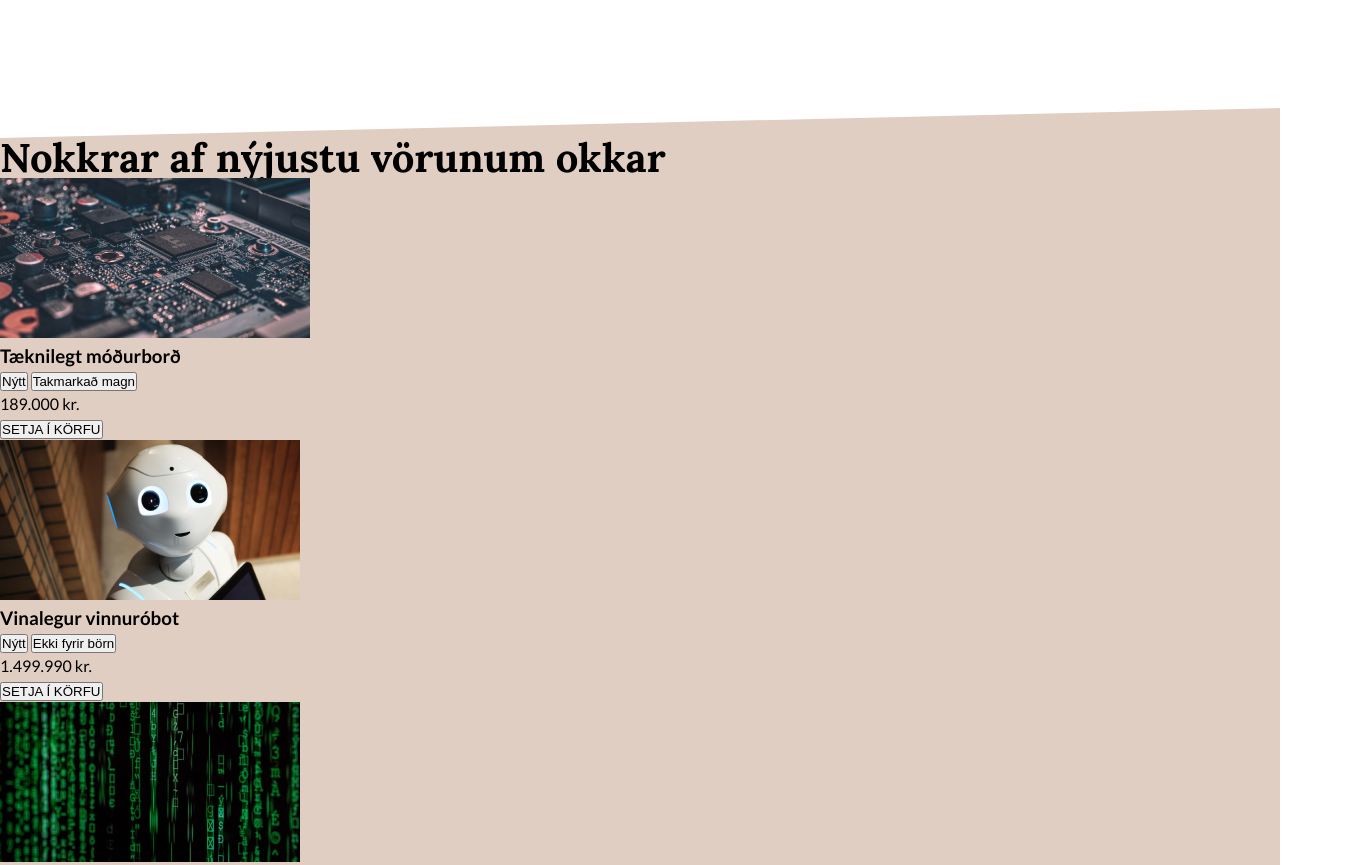
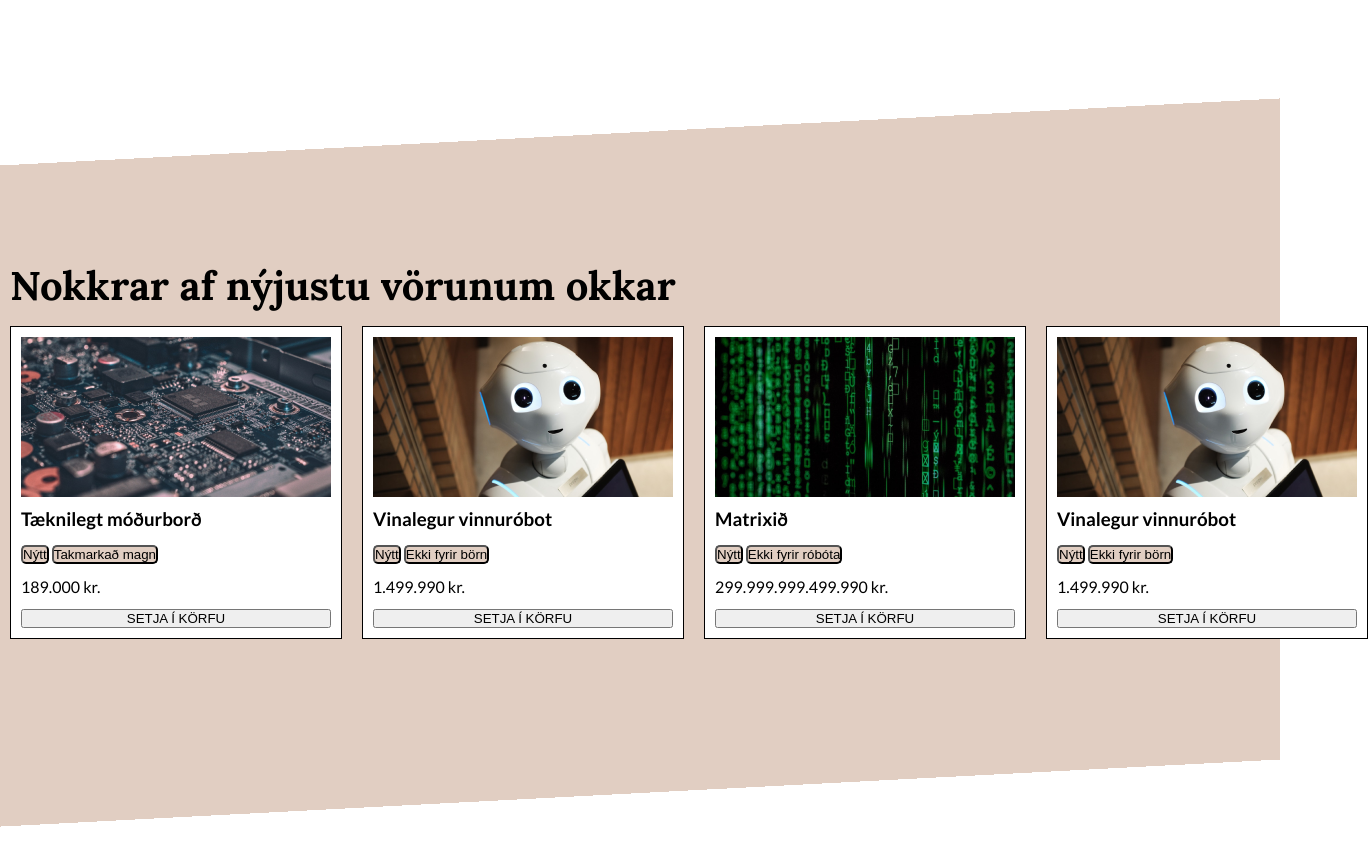
Before and after one commit to hemmiklemmi/Taeknibudin-vefsida, a website: page index.html in a window 1280 px wide. Shown: the part 1080-1945 px from the top of the page, 1368 px wide, since content can reach past the window. Drawn offline with Linux system fonts and the light colour scheme.

Commit message:
vann í forsíðu og lagaði halla

```diff
--- a/index.html
+++ b/index.html
@@ -47,11 +47,13 @@
                     <button>SKOÐA NÝJAR VÖRUR</button>
                 </div>
                 <img class = "content-new-img"src="images/voo-qqq-RSYBi_1fhfM-unsplash 1.png" alt="">
-                <div class= "triangle2"></div>
+
             </div>
+            <div class="triangle-container"></div>
             <div class="products-new">
                 <h2>Nokkrar af nýjustu vörunum okkar</h2>
                 <!--Mögulega á að hafa a tag með border í staðinn fyrir button-->
+                <div class = "products-new-container">
                     <section>
                         <img src="images/alexandre-debieve-FO7JIlwjOtU-unsplash 1.png" alt="">
                         <h3>Tæknilegt móðurborð</h3>
@@ -93,8 +95,10 @@
                         <button>SETJA Í KÖRFU</button>
                     </section>
                 </div>
-            <div class="content-all-CTA">
-                <img src="images/adrian-sulyok-sczNLg6rrhQ-unsplash 1.png" alt="">
+            </div>
+            <div class="triangle-container-r"></div>
+            <div class="content-new-cta">
+                <div class="content-new-text">
                     <h2>Stærsta vöruhús á Íslandi</h2>
                     <p>
                     Vöruhúsið okkar er það stærsta á Íslandi
@@ -103,8 +107,12 @@
                     </p>
                     <button>SKOÐA ALLAR VÖRUR</button>
                 </div>
-            <div class="products-all">
+                <img class="content-new-img" src="images/adrian-sulyok-sczNLg6rrhQ-unsplash 1.png" alt="">
+            </div>
+            <div class="triangle-container"></div>
+            <div class="products-new">
                 <h2>Nokkrar af nýjustu vörunum okkar</h2>
+                <div class = "products-new-container">
                     <section>
                         <img src="images/alex-knight-2EJCSULRwC8-unsplash 1.png" alt="">
                         <h3>Vinalegur vinnuróbot</h3>
@@ -146,6 +154,8 @@
                         <button>SETJA Í KÖRFU</button>
                     </section>
                 </div>
+            </div>
+            <div class="triangle-container-r"></div>
         </main>
         <footer>
             <section>
--- a/styles/content-new.scss
+++ b/styles/content-new.scss
@@ -43,10 +43,22 @@
 }
 
 .triangle2 {
-  border-bottom: 30px solid #e1cec2;
-  border-left: 100vw solid transparent;
-  grid-column: 1/6;
-  grid-row: 6/6;
-  height: 0;
-  width: 0;
+  //border-bottom: 30px solid #e1cec2;
+  //border-left: 100vw solid transparent;
+  //grid-column: 1/6;
+  //grid-row: 6/6;
+  //height: 0;
+  //width: 0;
 }
+
+.triangle-container {
+  background: linear-gradient(177deg, rgb(255 255 255) 41%, #e1cec2 41%);
+  height: 200px;
+  width: 100%;
+}
+
+.triangle-container-r {
+  background: linear-gradient(-3deg, rgb(255 255 255) 41%, #e1cec2 41%);
+  height: 200px;
+  width: 100%;
+}
--- a/styles/header.scss
+++ b/styles/header.scss
@@ -14,10 +14,10 @@ header {
 }
 
 nav {
-  grid-column: span 1;
   align-items: center;
   display: flex;
   flex-direction: row;
+  grid-column: span 1;
 }
 
 input {
@@ -28,7 +28,7 @@ input {
   height: 40px;
   margin-right: 10px;
   padding-left: 10px;
-  width: 95%
+  width: 95%;
 }
 
 .a-header {
@@ -78,10 +78,9 @@ input {
 }
 
 .a-header-container {
+  align-items: center;
   display: flex;
   flex-direction: row;
+  grid-column: span 1;
   justify-content: space-between;
-  align-items: center;
-  grid-column: span 1;
-
 }
--- a/styles/products-new.scss
+++ b/styles/products-new.scss
@@ -1,3 +1,33 @@
 .products-new {
   background: #e1cec2;
+  display: grid;
+  grid-template-columns: 100%;
+  padding: 10px;
+
+  h2 {
+    grid-row: 1/1;
+  }
+
+  &-container {
+    display: grid;
+    grid-gap: 20px;
+    grid-template-columns: repeat(4, 1fr);
+    padding-bottom: 20px;
+  }
 }
+
+section {
+  background: #fff;
+  border: 1px solid black;
+  display: flex;
+  flex-direction: column;
+  gap: 10px;
+  grid-column: span 1;
+  grid-row: 2/2;
+  padding: 10px;
+}
+
+.tags button {
+  background: #e1cec2;
+  border-radius: 5px;
+}
```
Also changed, not shown: styles.css, 1 other file. Lines whose indentation alone changed are shown as unchanged.
